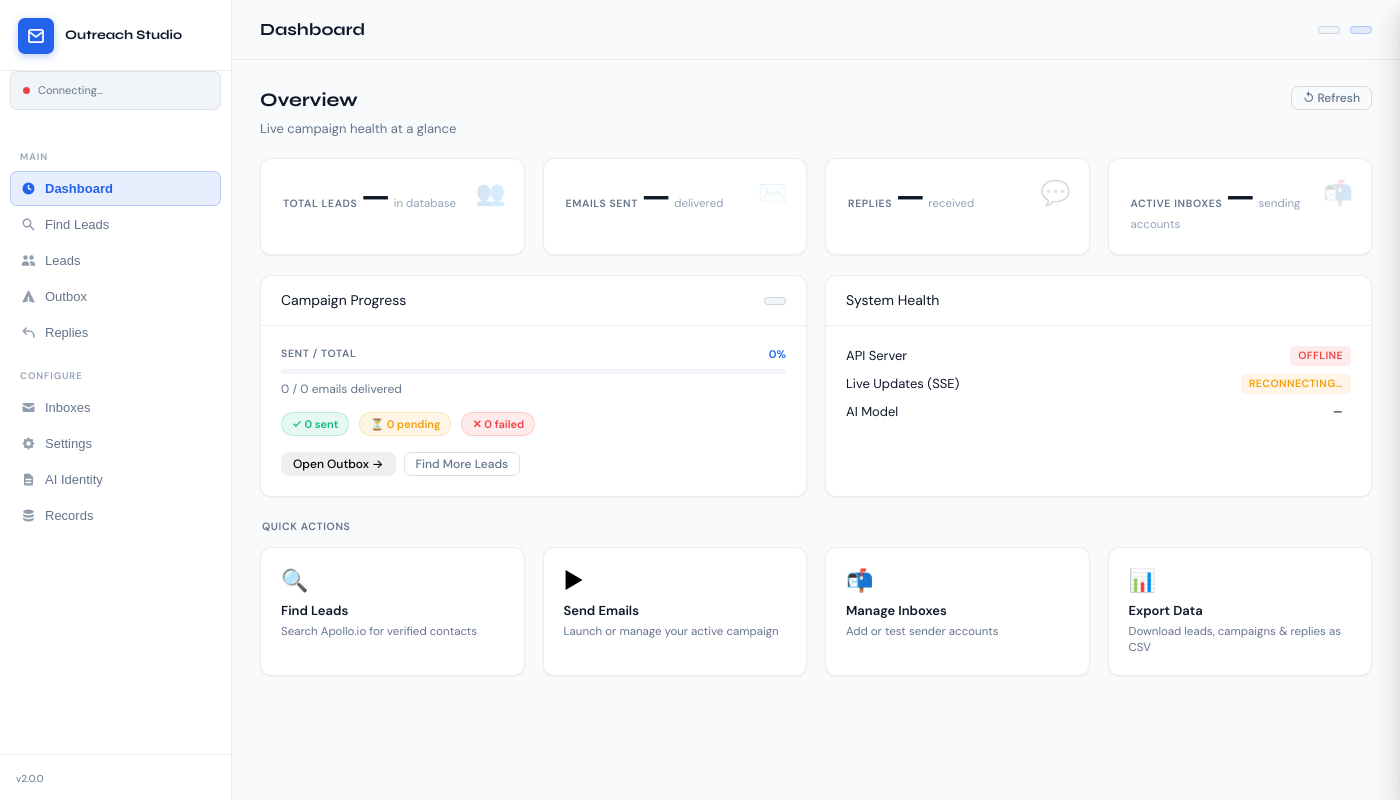
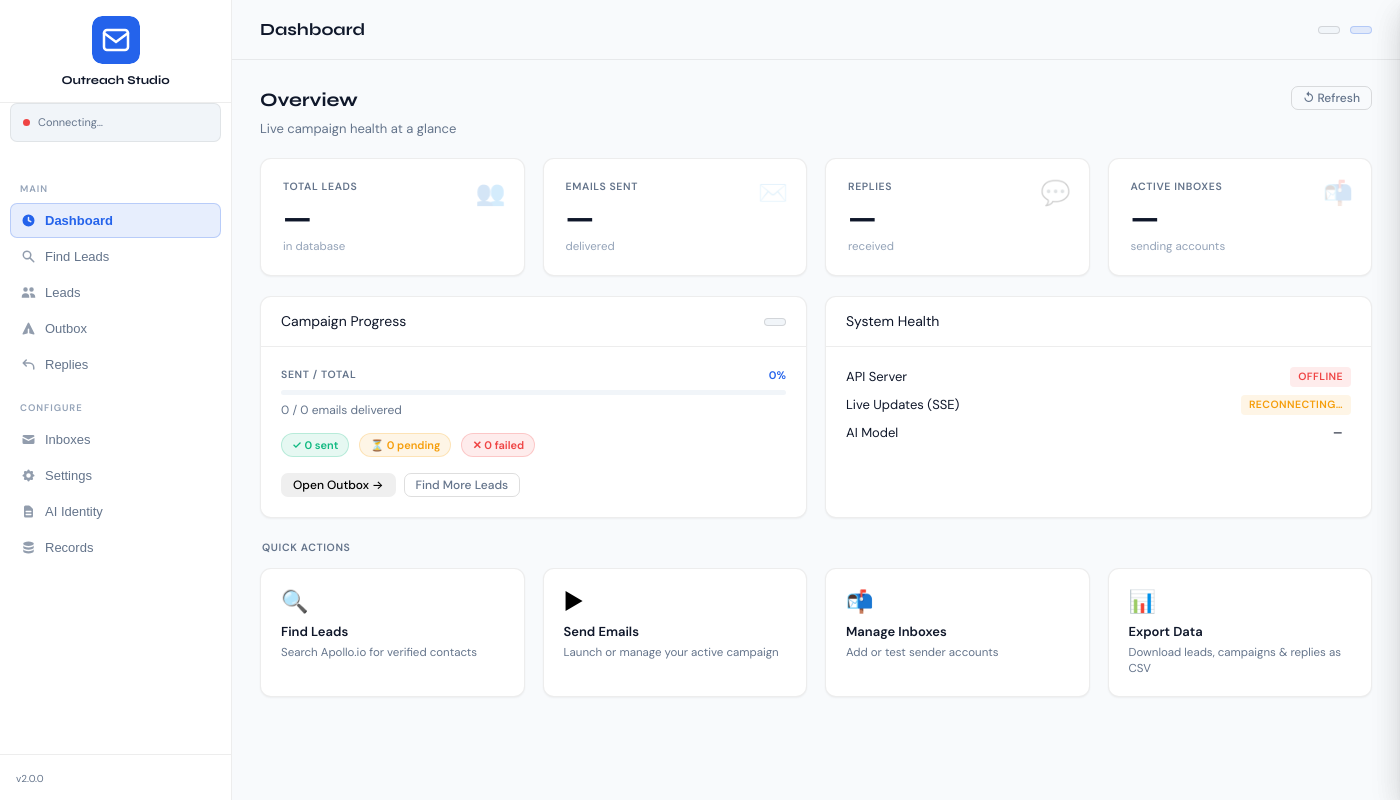
Before and after one commit to Srinivas26k/CyberArcMSP-Email, an Electron app: page ui/index.html in a window 1400 px wide. Drawn offline with nearby package versions, Linux system fonts and the light colour scheme; no server answers.

Commit message:
fix(ui): sidebar brand vertical, full company name, stat-card flex, db path
Sidebar brand area:
- Layout changed from horizontal (icon | name) to vertical (icon on top, name
  centered below) so the full company name is always visible
- .brand-mark CSS background removed — the inner SVG <rect> and <img> each
  render their own background so the extra CSS box was redundant and visible
  as a colored square when only the SVG icon was showing
- SVG scaled to 48×48 (was 28×28), viewBox updated to match
- .sidebar__app-name: white-space:normal, word-break:break-word, text-align:center
  (was nowrap + text-overflow:ellipsis which caused 'CyberArcMSP IT C...')

Stat cards:
- Added display:flex; flex-direction:column; justify-content:flex-end;
  min-height:100px so label / value / sub stack correctly in all browsers
  (inline spans without a block context were collapsing in some viewports)

DB path 'Unavailable' bug:
- /api/database/info returns size_mb as a pre-formatted string e.g. '0.05'
- records.js called string.toFixed(2) → TypeError → catch block set BOTH
  db-path AND db-size to 'Unavailable'
- Fix: parseFloat(info.size_mb) before .toFixed(); catch now shows the actual
  error message instead of a generic 'Unavailable'

```diff
--- a/ui/css/components.css
+++ b/ui/css/components.css
@@ -256,6 +256,10 @@ tr.row--selected:hover td { background: rgba(99,102,241,.13); }
   padding: 20px 22px;
   position: relative;
   overflow: hidden;
+  display: flex;
+  flex-direction: column;
+  justify-content: flex-end;
+  min-height: 100px;
   box-shadow: var(--shadow-xs);
   transition: box-shadow var(--t) var(--ease), border-color var(--t) var(--ease);
 }
--- a/ui/css/layout.css
+++ b/ui/css/layout.css
@@ -34,11 +34,12 @@ a { color: inherit; text-decoration: none; }
 
 .sidebar__logo,
 .sidebar__brand {
-  padding: 18px 18px 16px;
+  padding: 16px 12px 14px;
   border-bottom: 1px solid var(--border);
   display: flex;
+  flex-direction: column;
   align-items: center;
-  gap: 11px;
+  gap: 8px;
   flex-shrink: 0;
 }
 
@@ -49,17 +50,12 @@ a { color: inherit; text-decoration: none; }
 }
 
 .brand-mark {
-  width: 36px; height: 36px;
-  background: var(--brand);
-  border-radius: var(--r-sm);
+  /* No CSS background — the inner SVG rect / img handles its own rendering */
+  width: 48px; height: 48px;
+  border-radius: 10px;
   display: flex; align-items: center; justify-content: center;
-  font-family: var(--font-display);
-  font-weight: 800;
-  font-size: 14px;
-  color: #fff;
   flex-shrink: 0;
   overflow: hidden;
-  box-shadow: 0 2px 8px hsl(var(--brand-h) var(--brand-s) var(--brand-l) / .32);
 }
 
 .brand-info { min-width: 0; }
@@ -68,12 +64,14 @@ a { color: inherit; text-decoration: none; }
 .sidebar__app-name {
   font-family: var(--font-display);
   font-weight: 700;
-  font-size: 13px;
+  font-size: 12px;
   color: var(--text);
-  line-height: 1.2;
-  white-space: nowrap;
-  overflow: hidden;
-  text-overflow: ellipsis;
+  line-height: 1.35;
+  text-align: center;
+  white-space: normal;
+  overflow: visible;
+  word-break: break-word;
+  padding: 0 4px;
 }
 
 .brand-sub {
--- a/ui/index.html
+++ b/ui/index.html
@@ -19,11 +19,11 @@
 <aside class="sidebar" id="sidebar">
   <div class="sidebar__brand">
     <div class="brand-mark" id="brand-mark">
-      <img id="brand-mark-img" src="" alt="" style="display:none;width:28px;height:28px;border-radius:6px;object-fit:cover;" />
-      <svg id="brand-mark-svg" xmlns="http://www.w3.org/2000/svg" width="28" height="28" viewBox="0 0 32 32" fill="none">
-        <rect width="32" height="32" rx="8" fill="hsl(var(--brand-h),var(--brand-s),var(--brand-l))"/>
-        <path d="M8 11l8 6 8-6" stroke="#fff" stroke-width="2" stroke-linecap="round"/>
-        <rect x="8" y="9" width="16" height="14" rx="2" stroke="#fff" stroke-width="2" fill="none"/>
+      <img id="brand-mark-img" src="" alt="" style="display:none;width:48px;height:48px;border-radius:10px;object-fit:cover;" />
+      <svg id="brand-mark-svg" xmlns="http://www.w3.org/2000/svg" width="48" height="48" viewBox="0 0 48 48" fill="none">
+        <rect width="48" height="48" rx="10" fill="hsl(var(--brand-h),var(--brand-s),var(--brand-l))"/>
+        <path d="M12 17l12 9 12-9" stroke="#fff" stroke-width="2.5" stroke-linecap="round"/>
+        <rect x="12" y="14" width="24" height="20" rx="3" stroke="#fff" stroke-width="2.5" fill="none"/>
       </svg>
     </div>
     <span class="sidebar__app-name" id="brand-name">Outreach Studio</span>
--- a/ui/js/pages/records.js
+++ b/ui/js/pages/records.js
@@ -32,9 +32,11 @@ async function loadDbInfo() {
   try {
     const info = await databaseAPI.info();
     setText('db-path', info.db_path ?? '—');
-    setText('db-size', info.size_mb != null ? info.size_mb.toFixed(2) + ' MB' : '—');
-  } catch {
-    setText('db-path', 'Unavailable');
+    // size_mb is returned as a pre-formatted string (e.g. "0.05") by the API
+    const sizeMb = info.size_mb != null ? parseFloat(info.size_mb) : null;
+    setText('db-size', sizeMb != null && !isNaN(sizeMb) ? sizeMb.toFixed(2) + ' MB' : '—');
+  } catch (err) {
+    setText('db-path', 'Error: ' + err.message);
     setText('db-size', '—');
   }
 }
```
